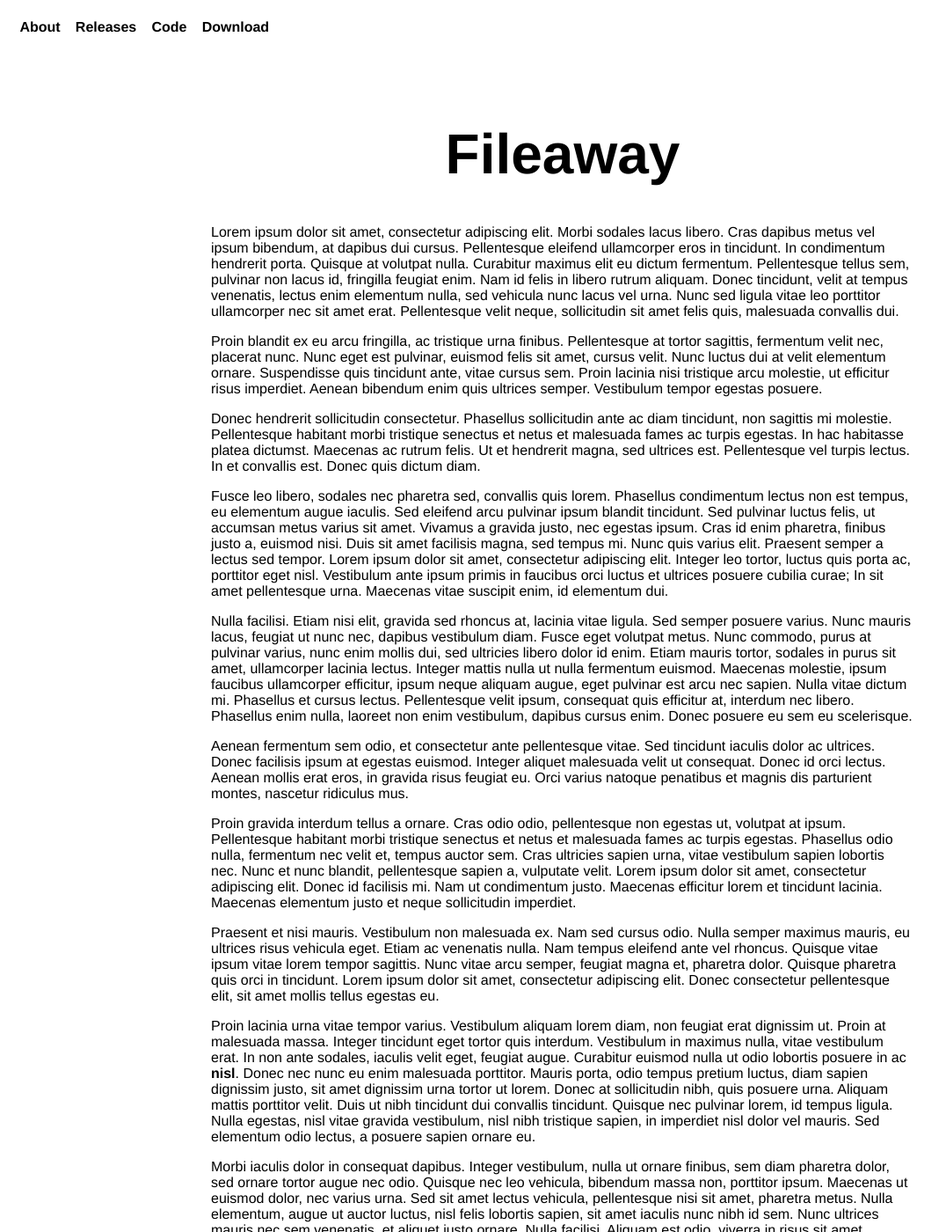
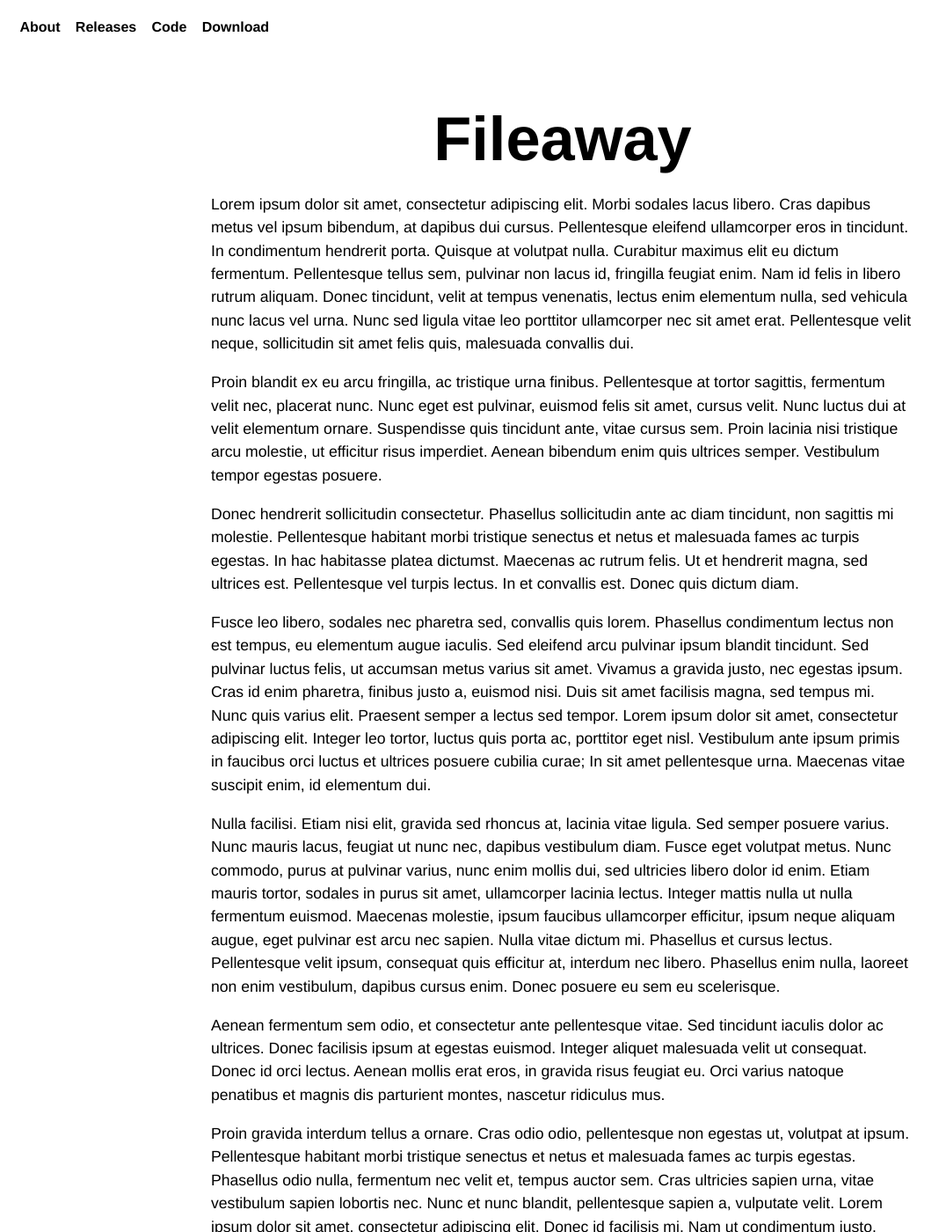
Before and after one commit to inseven/fileaway, a Jekyll site: the page built from docs/index.markdown, in a window 1280 px wide and 1400 px high. Shown: the whole window at 88% size, without its empty margins (0-1076 px from the left). Built offline with Jekyll 4.4.1, drawn with Linux system fonts in a browser that asks for light colours.

Commit message:
Clean up the CSS a little.

```diff
--- a/docs/css/style.css
+++ b/docs/css/style.css
@@ -1,25 +1,24 @@
 :root {
     --tint-color: #FB6666;
     --brand-color: #FB6666;
+    --body-color: #000000;
 }
 
 body {
     font-family: Helvetica, sans-serif;
     font-weight: 200;
     margin: 0;
+    color: var(--body-color);
 }
 
 a {
     font-weight: 800;
     text-decoration: none;
-    color: #000000;
-    /* border-bottom: 3px solid transparent; */
+    color: var(--body-color);
 }
 
 a:hover {
     text-decoration: underline;
-    color: #000000;
-    /* border-bottom: 3px solid var(--brand-color); */
     color: var(--brand-color);
 }
 
@@ -44,6 +43,8 @@
     max-width: 800px;
     margin: auto;
     padding: 2em;
+    font-size: 1.1em;
+    line-height: 1.5em;
 }
 
 .footer {
```
